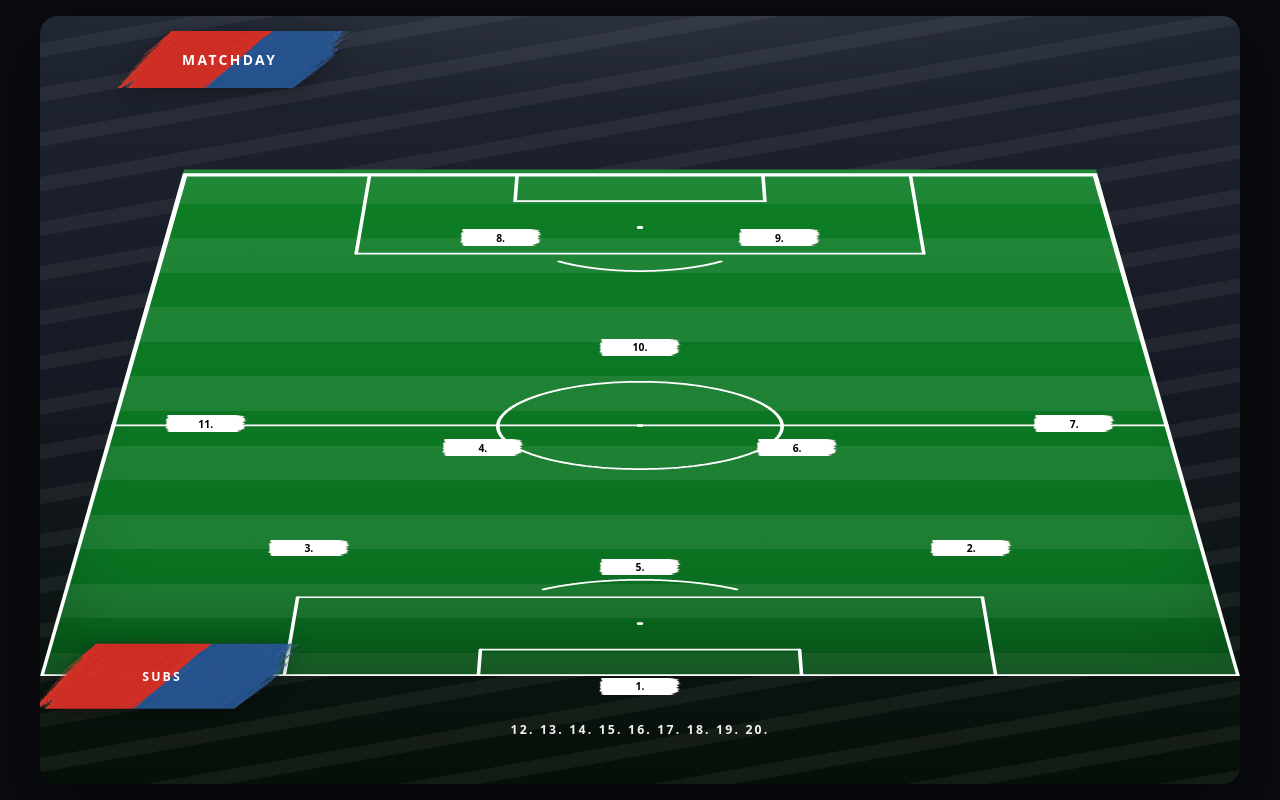
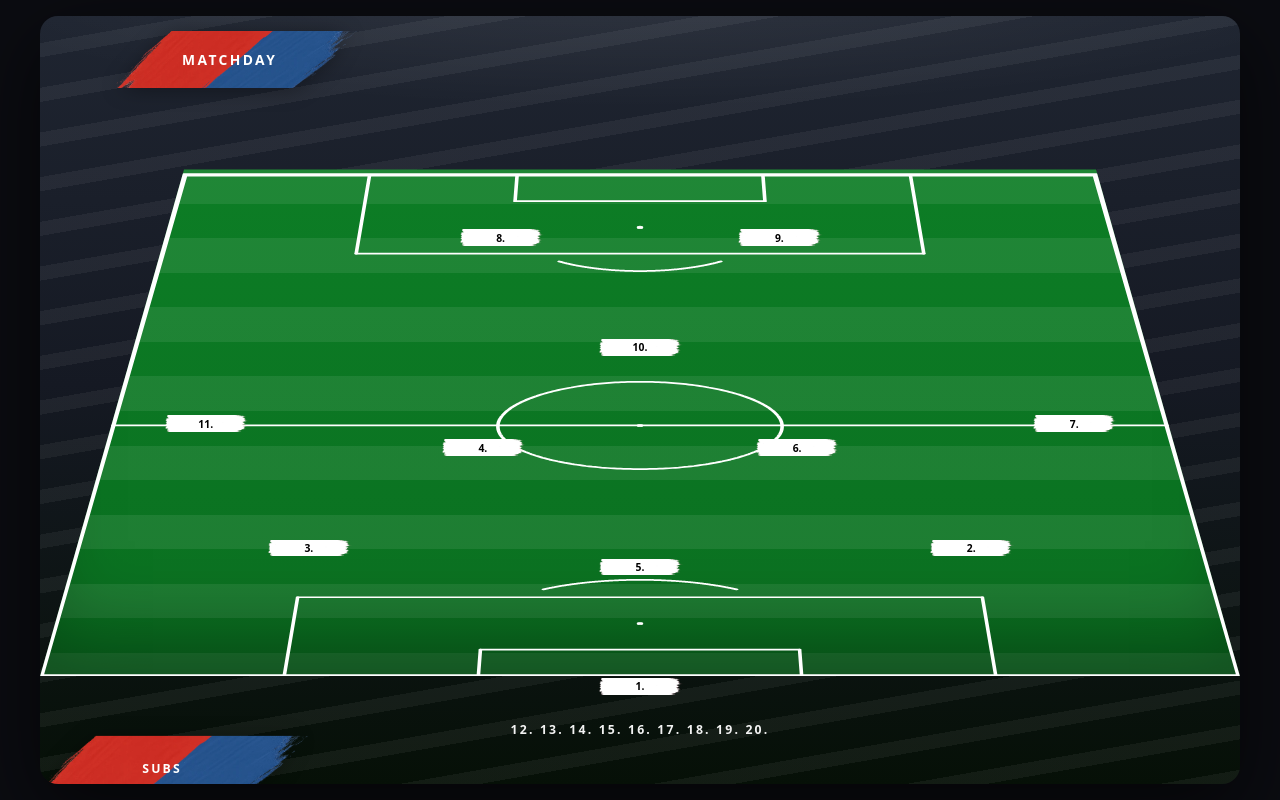
Before and after one commit to petriolesecalcio-droid/lineup, a plain HTML site: page index_pose.html in a window 1280 px wide. Drawn offline with Linux system fonts and the light colour scheme; no server answers.

Commit message:
Update index_pose.html

```diff
--- a/index_pose.html
+++ b/index_pose.html
@@ -139,7 +139,7 @@
     position:absolute;
     bottom: var(--pitch-bottom);
     /* left: (impostato via JS) */
-    transform: translate(-50%, 50%); /* metà sopra/metà sotto la linea */
+    transform: translate(-50%, calc(50% + var(--subs-drop)));
     width: 30cqw;
     aspect-ratio: 5.5/1;
     display:flex; align-items:center; justify-content:center;
```
